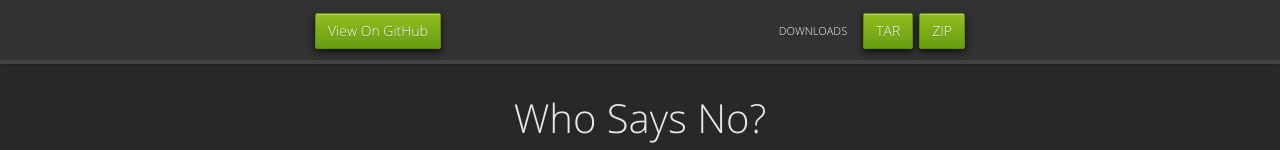
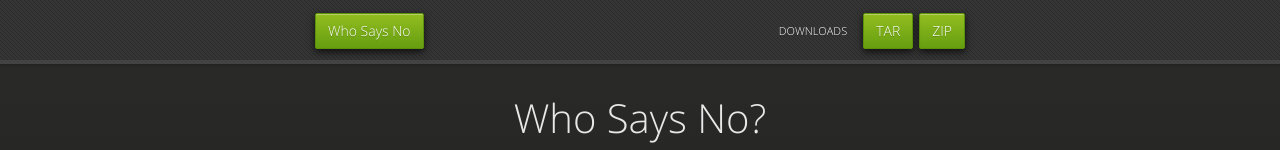
Before and after one commit to blthiewes/WhoSaysNo, a plain HTML site: page index.html in a window 1280 px wide. Shown: the top 150 px of the page. Drawn offline with nearby package versions, Linux system fonts and the light colour scheme.

Commit message:
fix the top

```diff
--- a/index.html
+++ b/index.html
@@ -20,7 +20,7 @@
   <body>
       <div id="header">
         <nav>
-          <li class="fork"><a href="https://github.com/blthiewes/WhoSaysNo">View On GitHub</a></li>
+          <li class="fork"><a href="http://blthiewes.github.io/WhoSaysNo/o">Who Says No</a></li>
           <li class="downloads"><a href="https://github.com/blthiewes/WhoSaysNo/zipball/master">ZIP</a></li>
           <li class="downloads"><a href="https://github.com/blthiewes/WhoSaysNo/tarball/master">TAR</a></li>
           <li class="title">DOWNLOADS</li>
```
